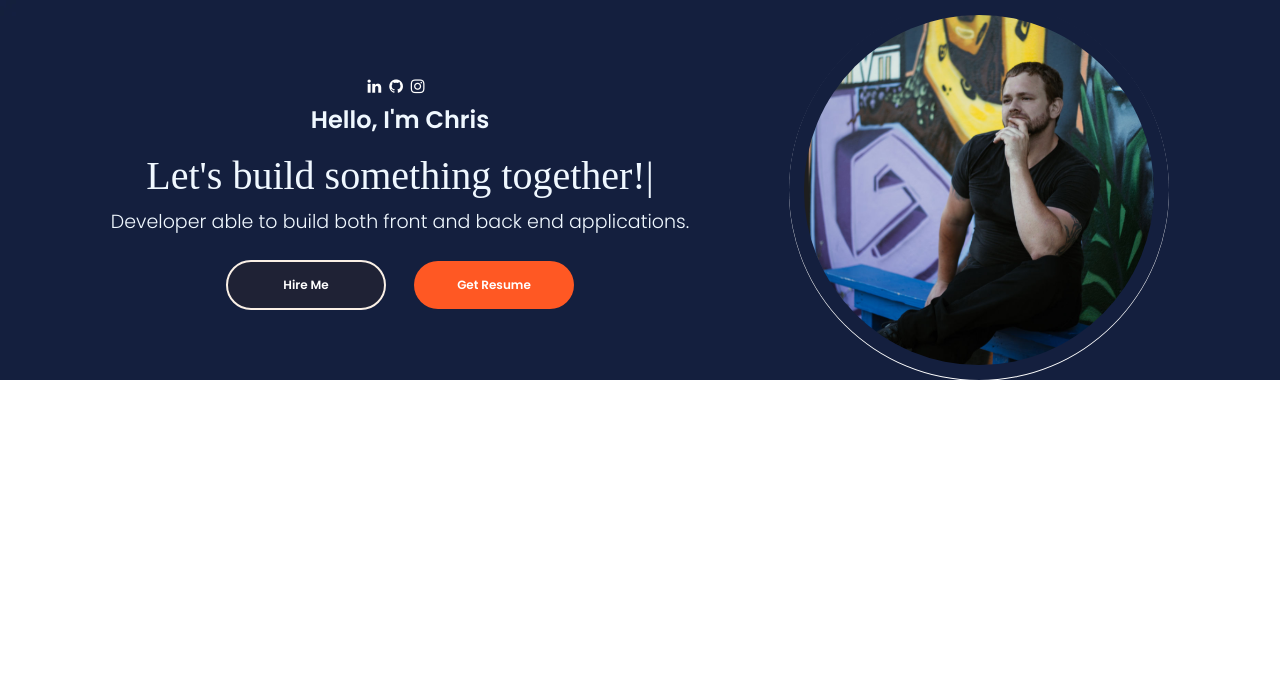
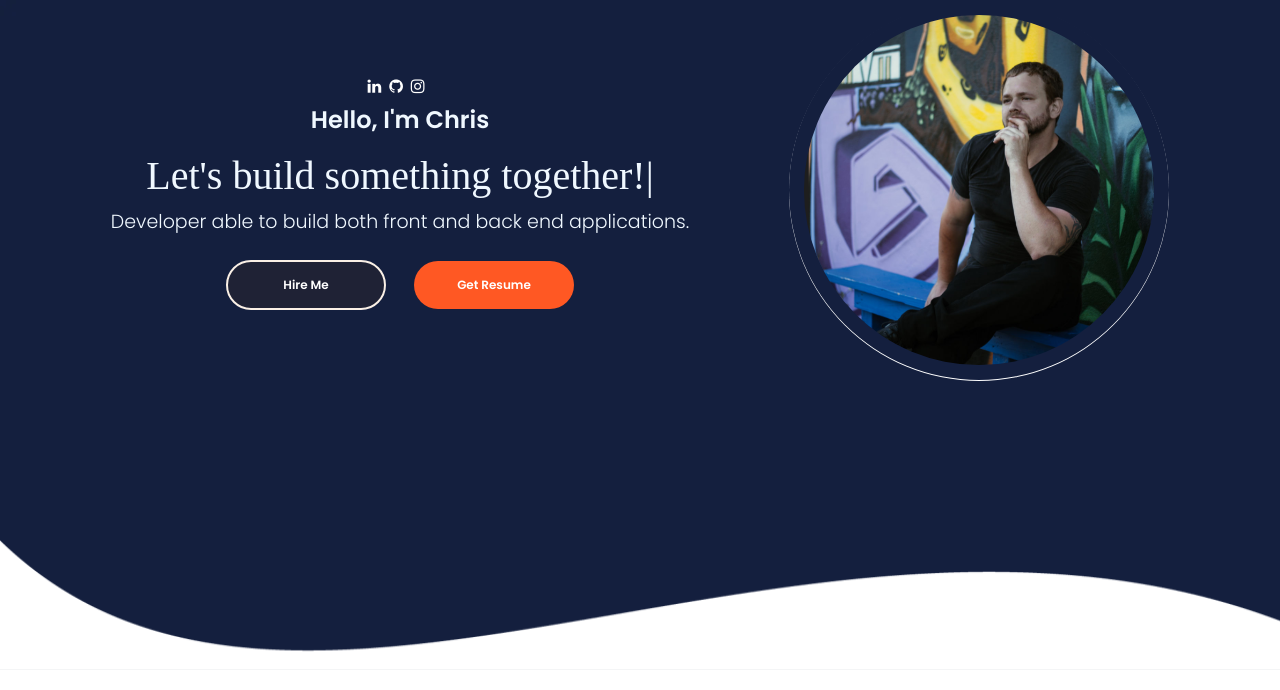
Before and after one commit to chris6661/new-portfolio, a React (Create React App) app in the folder client/: page / in a window 1280 px wide. Shown: the top 690 px of the page. Built offline with nearby package versions, Linux system fonts and the light colour scheme; a web font is replaced by a local one.

Commit message:
added more to home, restructured files

```diff
--- a/client/src/App.js
+++ b/client/src/App.js
@@ -1,10 +1,10 @@
 import './App.css';
-import Profile from './PortfolioContainer/Home/Profile';
+import Home from "./PortfolioContainer/Home/Home"
 
 function App() {
   return (
     <div className="App">
-      <Profile />
+      <Home />
     </div>
   );
 }
--- /dev/null
+++ b/client/src/PortfolioContainer/Home/Footer/Footer.css
@@ -0,0 +1,26 @@
+.footer-container {
+    height: 17.8%;
+    width: 100%;
+    overflow: hidden;
+    display: flex;
+    justify-content: center;;
+}
+
+.footer-parent {
+    width: 100%;
+    height: 100%;
+    /* max width is making white wavy bg at bottom appear too small on second monitor, come back to  */
+    max-width: 1920px;
+}
+
+.footer-parent img{
+    max-width: 100%;
+    height: 130px;
+}
+
+@media only screen and (max-width: 1110px) {
+    .footer-parent{
+        display: flex;
+        align-items: flex-end;
+    }
+}
--- /dev/null
+++ b/client/src/PortfolioContainer/Home/Footer/Footer.js
@@ -0,0 +1,12 @@
+import React from 'react';
+import './Footer.css';
+
+export default function Footer() {
+    return (
+        <div className='footer-container'>
+            <div className='footer-parent'>
+                <img src={require ('../../../assets/Home/shape-bg.png')} alt = "no internet connection"/>
+            </div>
+        </div>
+    )
+}
--- /dev/null
+++ b/client/src/PortfolioContainer/Home/Home.css
@@ -0,0 +1,7 @@
+.home-container {
+    display: flex;
+    flex-direction: column;
+    justify-content: space-between;
+    min-height: 670px;
+    background-image: url('../../assets/Home/bg.jpg');
+}
--- /dev/null
+++ b/client/src/PortfolioContainer/Home/Home.js
@@ -0,0 +1,16 @@
+import React from 'react'
+import Profile from "./Profile/Profile";
+import Footer from "./Footer/Footer";
+import "./Home.css";
+
+function Home() {
+  return (
+    <div className='home-container'>
+        <Profile/>
+        <Footer/>
+
+    </div>
+  )
+}
+
+export default Home
--- a/client/src/PortfolioContainer/Home/Profile.css
+++ b/client/src/PortfolioContainer/Home/Profile/Profile.css
@@ -5,7 +5,6 @@
     justify-content: center;
     height: 10%;
     min-height: fit-content;
-    background-image: url('../../assets/Home/bg.jpg');
 }
 
 .profile-parent {
@@ -68,7 +67,7 @@
 .profile-picture-background {
     height: 92%;
     width: 92%;
-    background-image: url('../../assets/Home/profilephoto.png');
+    background-image: url('../../../assets/Home/profilephoto.png');
     background-size: cover;
     border-radius: 50%;
     background-repeat: none;
```
Also changed, not shown: client/src/PortfolioContainer/Home/Profile/Profile.js (renamed from client/src/PortfolioContainer/Home/Profile.js).
